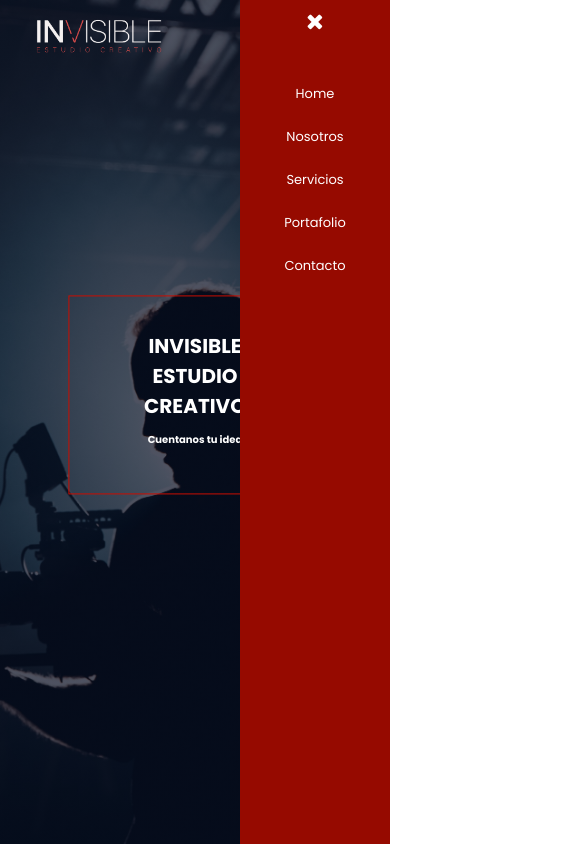
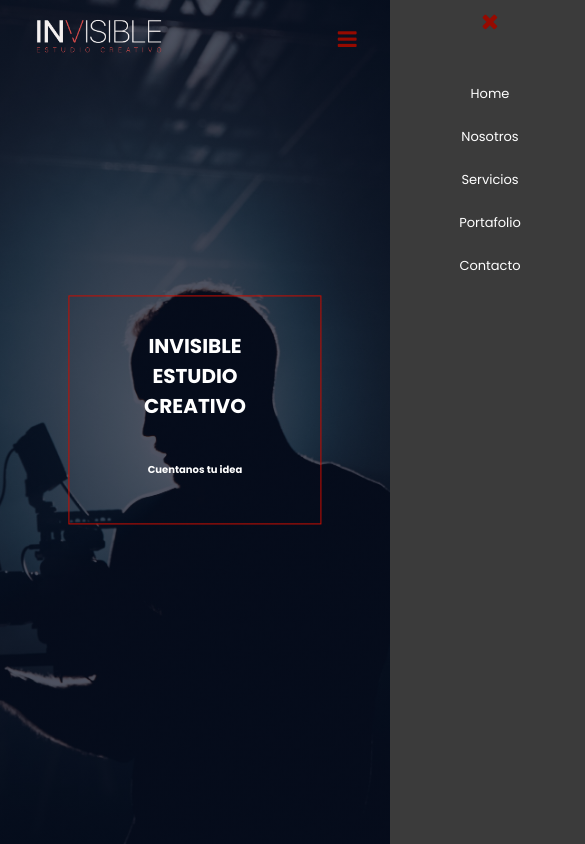
Before and after one commit to EduardoTerwogt/Proyecto-Invisible-Terwogt, a plain HTML site: page index.html in a window 390 px wide. Shown: the whole page, 585 px wide, since content can reach past the window. Drawn offline with Linux system fonts and the light colour scheme.

Commit message:
se ajusta toggle menu

```diff
--- a/estilo.css
+++ b/estilo.css
@@ -131,17 +131,18 @@ nav .fa{
     }
     .nav-links{
         position: absolute;
-        background-color: #960a00;
+        background-color: #3b3b3b;
         height: 100vh;
-        width: 150px;
+        width: 200px;
         top: 0;
-        right: 0;
+        right: -200px;
         text-align: center;
         z-index: 2;
+        transition: 1s;
     }
     nav .fa{
         display: block;
-        color: #fff;
+        color: #960a00;
         margin: 10px;
         font-size: 22px;
         cursor: pointer;
--- a/index.html
+++ b/index.html
@@ -16,7 +16,7 @@
              <a href="index.html"><img src="img/logotipo_invisible_final.png" alt="logo"></a>
 
         <div class="nav-links" id="navLinks">
-            <i class="fa fa-times"></i>
+            <i class="fa fa-times" onclick="hideMenu()"></i>
                 <ul>
                      <li><a href="">Home</a></li>
                      <li><a href="">Nosotros</a></li>
@@ -25,13 +25,13 @@
                      <li><a href="">Contacto</a></li>
                  </ul>
         </div>
-        <i class="fa fa-barss"></i>
+        <i class="fa fa-bars" onclick="showMenu()"></i>
          </nav>
 
          <div class="text-box">
              <h1>INVISIBLE <br>
                  ESTUDIO <br>
-                 CREATIVO <br>
+                 CREATIVO <br><br>
 
                  <a href="" class="hero-btn">Cuentanos tu idea</a>
              </h1>
@@ -48,6 +48,17 @@
 
 
 
+    <!--JAVA for toggle menu-->
+  <script>
+
+      var navLinks = document.getElementById("navLinks");
+      function showMenu(){
+          navLinks.style.right = "0";
+      }
+      function hideMenu(){
+          navLinks.style.right = "-200px";
+      }
+  </script>
 
 </body>
 </html>
```
